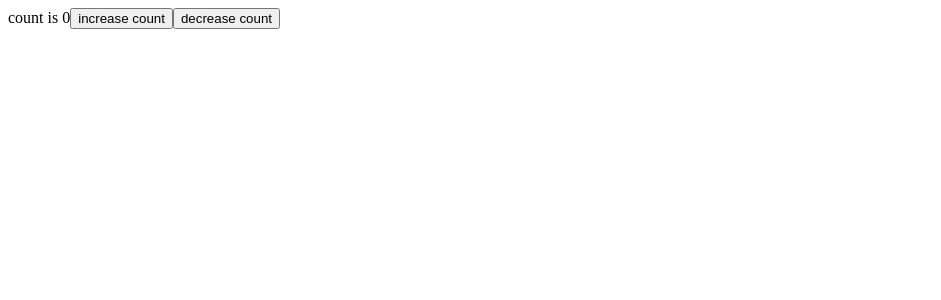
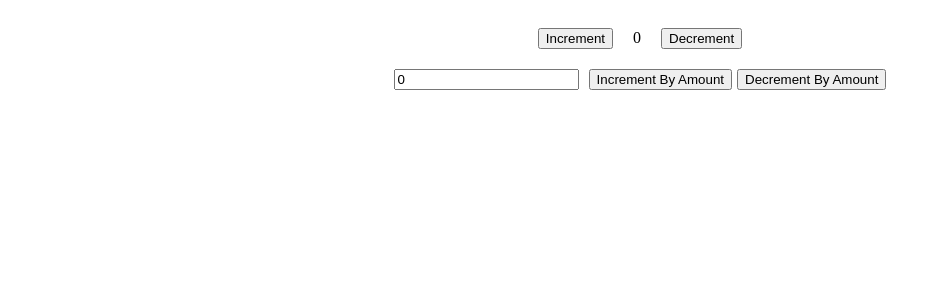
Before and after one commit to AnshulAgrawal999/my-redux-app, a React (Vite) app: page / in a window 1280 px wide. Shown: the top 300 px of the page, without its empty margins (0-941 px from the left). Built offline with nearby package versions, Linux system fonts and the light colour scheme.

Commit message:
Add incrementByAmount button

```diff
--- a/src/App.jsx
+++ b/src/App.jsx
@@ -1,28 +1,56 @@
-import { useState } from 'react'
-
+import { useState } from 'react';
+import { useSelector, useDispatch } from 'react-redux';
+import { decrement, increment, incrementByAmount, decrementByAmount } from './features/counter/counterSlice';
 
 function App() {
-  const [count, setCount] = useState(0)
+  const count = useSelector(state => state.counter.value);
+  const dispatch = useDispatch();
+  const [amount, setAmount] = useState(0);
+
+  const handleAmountChange = (e) => {
+    setAmount(Number(e.target.value)); // Convert input to number
+  };
 
   return (
-    <>
-
-      <div className="card">
-          count is {count}
-
-        <button onClick={() => setCount((count) => count + 1)}>
-          increase count
+    <div>
+      <div style={{ margin: 'auto', textAlign: 'center', padding: '20px' }}>
+        <button
+          style={{ marginRight: '10px' }}
+          onClick={() => dispatch(increment())}
+        >
+          Increment
+        </button>
+        <span style={{ margin: '0 10px' }}>{count}</span>
+        <button
+          style={{ marginLeft: '10px' }}
+          onClick={() => dispatch(decrement())}
+        >
+          Decrement
         </button>
 
-        <button onClick={() => setCount((count) => count - 1)}>
-            decrease count
-        </button>
-
+        <div style={{ marginTop: '20px' }}>
+          <input
+            type="number"
+            value={amount}
+            onChange={handleAmountChange}
+            placeholder="Enter amount"
+            style={{ marginRight: '10px' }}
+          />
+          <button
+            onClick={() => dispatch(incrementByAmount(amount))}
+            style={{ marginRight: '5px' }}
+          >
+            Increment By Amount
+          </button>
+          <button
+            onClick={() => dispatch(decrementByAmount(amount))}
+          >
+            Decrement By Amount
+          </button>
+        </div>
       </div>
-
-
-    </>
-  )
+    </div>
+  );
 }
 
-export default App
+export default App;
--- a/src/app/store.js
+++ b/src/app/store.js
@@ -1,6 +1,6 @@
 import { configureStore } from '@reduxjs/toolkit'  ;
 
-import counterReducer from '../features/counter/counter'  ;
+import counterReducer from '../features/counter/counterSlice.js'  ;
 
 export default configureStore({
   reducer: {
```
Also changed, not shown: src/features/counter/counterSlice.js (renamed from src/features/counter/counter.js).
